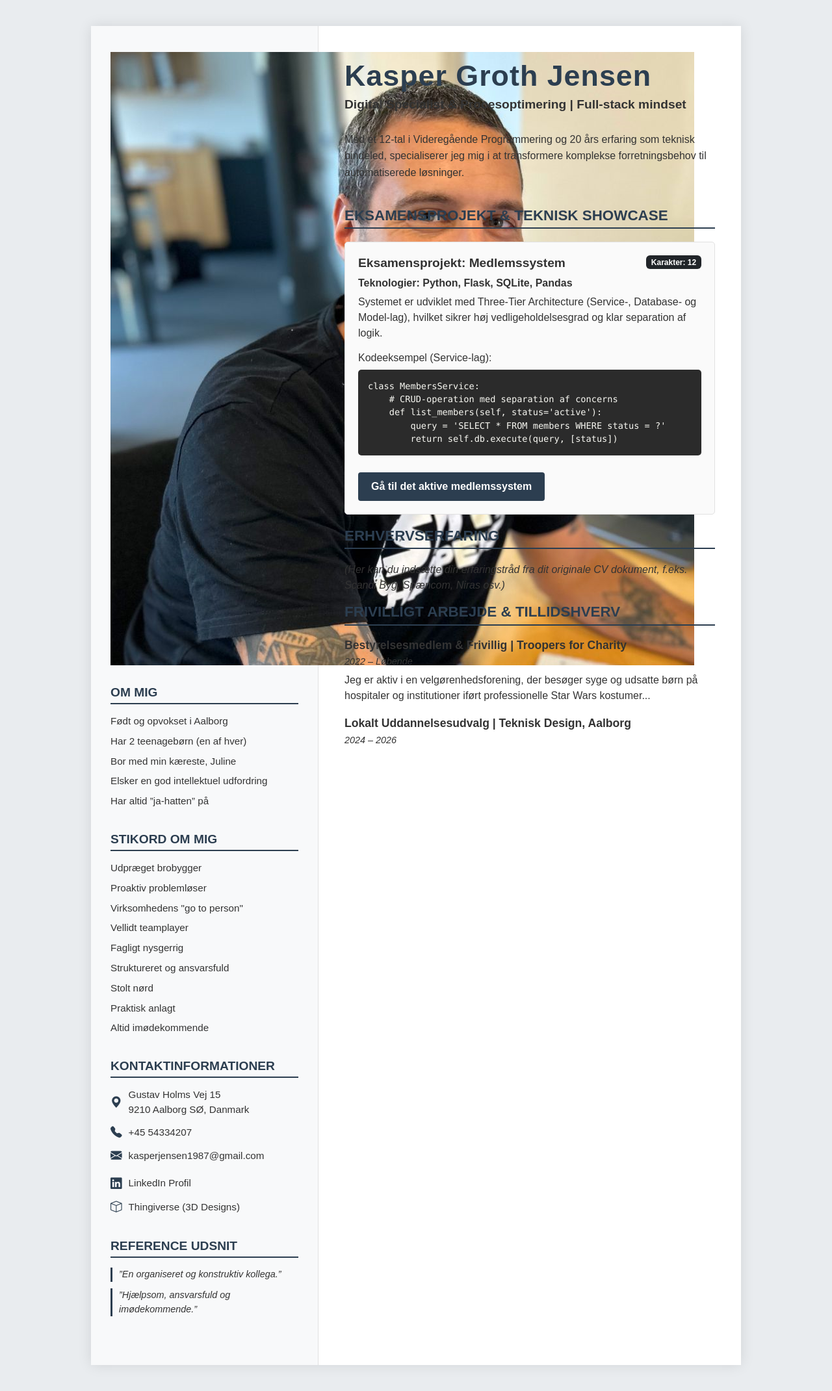
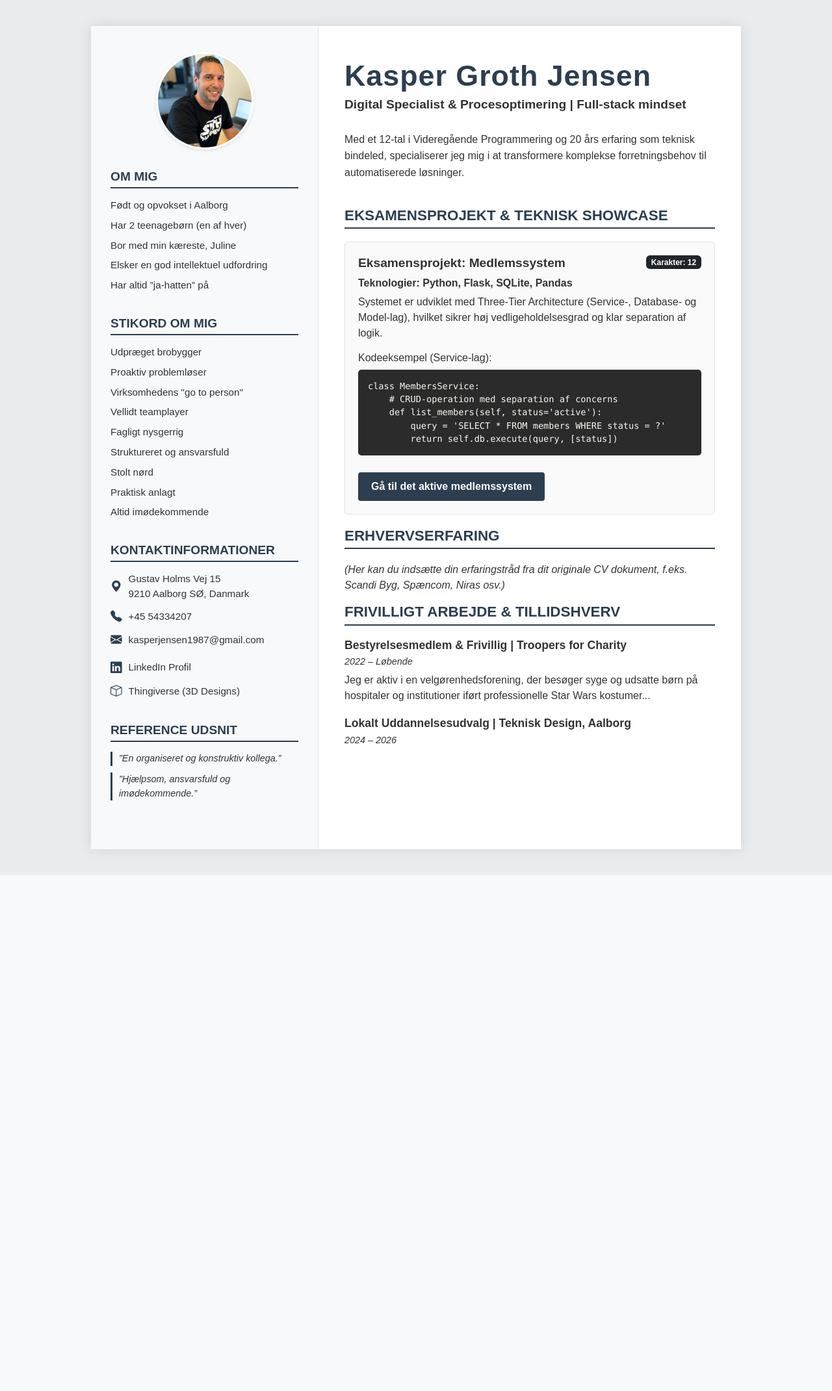
Before and after one commit to kasperjensen1987-sys/Til-Hosting, a Flask app: page / in a window 1280 px wide. Shown: the whole page at 65% size. After the commit the page ends 1347 px from the top, so only its background shows below. Run offline with Flask 3, Linux system fonts and the light colour scheme.

Commit message:
farve og billed update

```diff
--- a/app.py
+++ b/app.py
@@ -242,9 +242,9 @@ def members_delete(member_id: int):
 @app.route('/analytics/<chart>.png')
 @login_required
 def analytics_chart(chart: str):
-    '''
+    """
     Server PNG-graf ingen caching så den altid følger databasen
-    '''
+    """
     buf = analytics_service.render(chart)
     resp = make_response(send_file(buf, mimetype='image/png'))
     resp.headers['Cache-Control'] = 'no-store, no-cache, must-revalidate, max-age=0'
--- a/templates/cv.html
+++ b/templates/cv.html
@@ -12,7 +12,7 @@
             --primary-color: #2c3e50; /* Mørk farve til overskrifter */
             --sidebar-bg: #f8f9fa;    /* Baggrundsfarve til venstre kolonne */
             --text-color: #333333;
-            --accent-color: #0056b3;  /* Farve til links og knapper */
+            --accent-color: #00897B;  /* Farve til links og knapper */
         }
 
         body {
@@ -45,12 +45,15 @@
         }
 
         .profile-img {
-            width: 180px;
-            height: 180px;
+            width: 150px; /* Fast definition af størrelse */
+            height: 150px;
+            max-width: 100%;
             border-radius: 50%;
             object-fit: cover;
             border: 3px solid white;
             box-shadow: 0 2px 5px rgba(0,0,0,0.1);
+            display: block;
+            margin: 0 auto;
         }
 
         .sidebar-section {
@@ -190,7 +193,7 @@
     <div class="sidebar">
 
         <div class="profile-img-container">
-            <img src='{{ url_for('static', filename='Pictures/Kasper_profil.png') }}' alt='Kasper Groth Jensen' class='Profil_billede'>
+            <img src='{{ url_for('static', filename='Pictures/Kasper_profil.png') }}' alt='Kasper Groth Jensen' class='profile-img'>
         </div>
 
         <div class="sidebar-section">
```
